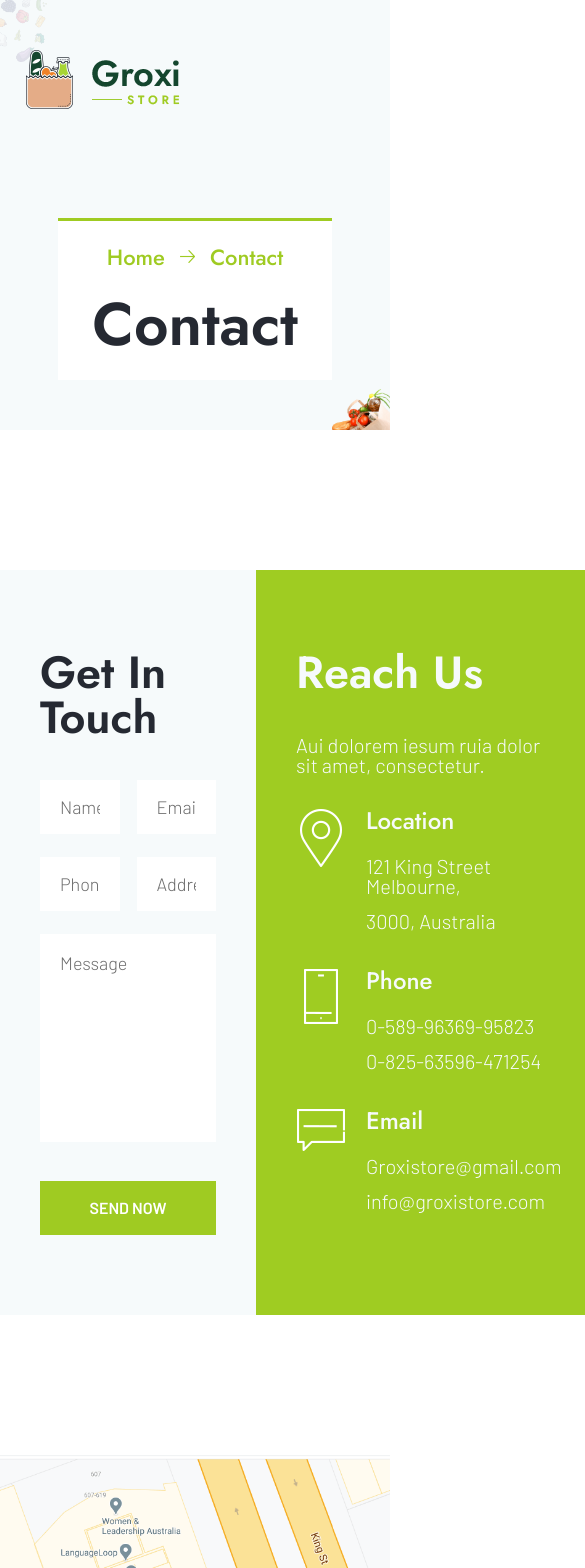
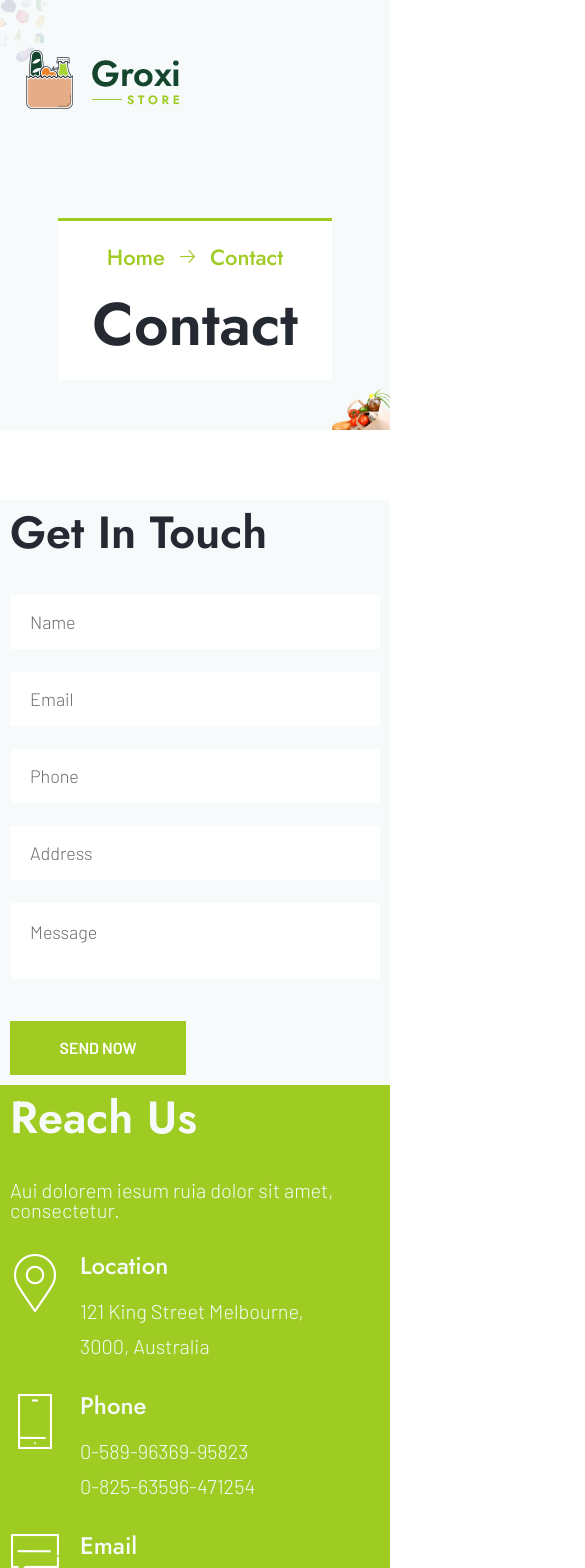
Before and after one commit to ilya-ozerov/groxi, a React (Create React App) app: page /contact in a window 390 px wide. Shown: the top 1568 px of the page, 585 px wide, since content can reach past the window. Built offline with nearby package versions, Linux system fonts and the light colour scheme.

Commit message:
Added adaptive styles of <ContactPage>

```diff
--- a/src/сomponents/pages/ContactPage/FormSection/FormSection.scss
+++ b/src/сomponents/pages/ContactPage/FormSection/FormSection.scss
@@ -1,9 +1,19 @@
 .form-section {
     padding: 140px 0px;
+
+    @media (max-width: 1125px) {
+        padding: 70px 0px;
+    }
+
     &__body {
         display: grid;
         grid-template-columns: 2fr 1fr;
         grid-template-rows: 1fr;
+
+        @media (max-width: 1125px) {
+            display: flex;
+            flex-direction: column;
+        }
     }
     &__form {
     }
@@ -11,6 +21,10 @@
         padding: 80px 40px;
         background-color: #9fcc22;
         color: #f6fafb;
+
+        @media (max-width: 767px) {
+            padding: 10px;
+        }
     }
     &__title {
         font-size: 45px;
@@ -62,6 +76,10 @@
     background-color: #f6fafb;
     padding: 80px 40px;
 
+    @media (max-width: 767px) {
+        padding: 10px;
+    }
+
     &__title {
         font-size: 45px;
         font-family: "Jost", sans-serif;
@@ -83,6 +101,11 @@
         row-gap: 23px;
 
         margin-bottom: 39px;
+
+        @media (max-width: 767px) {
+            display: flex;
+            flex-direction: column;
+        }
     }
     &__name {
         grid-area: name;
```
